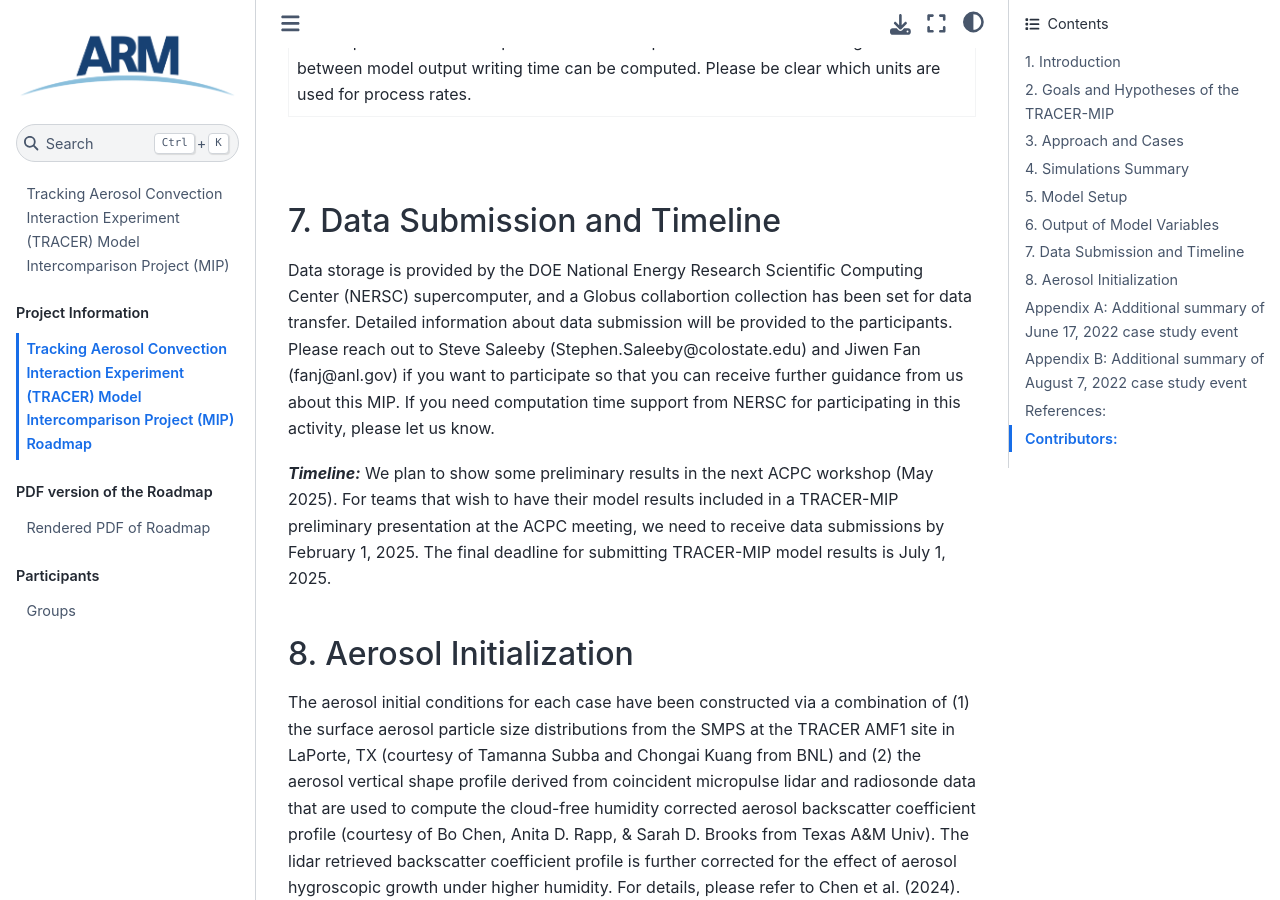
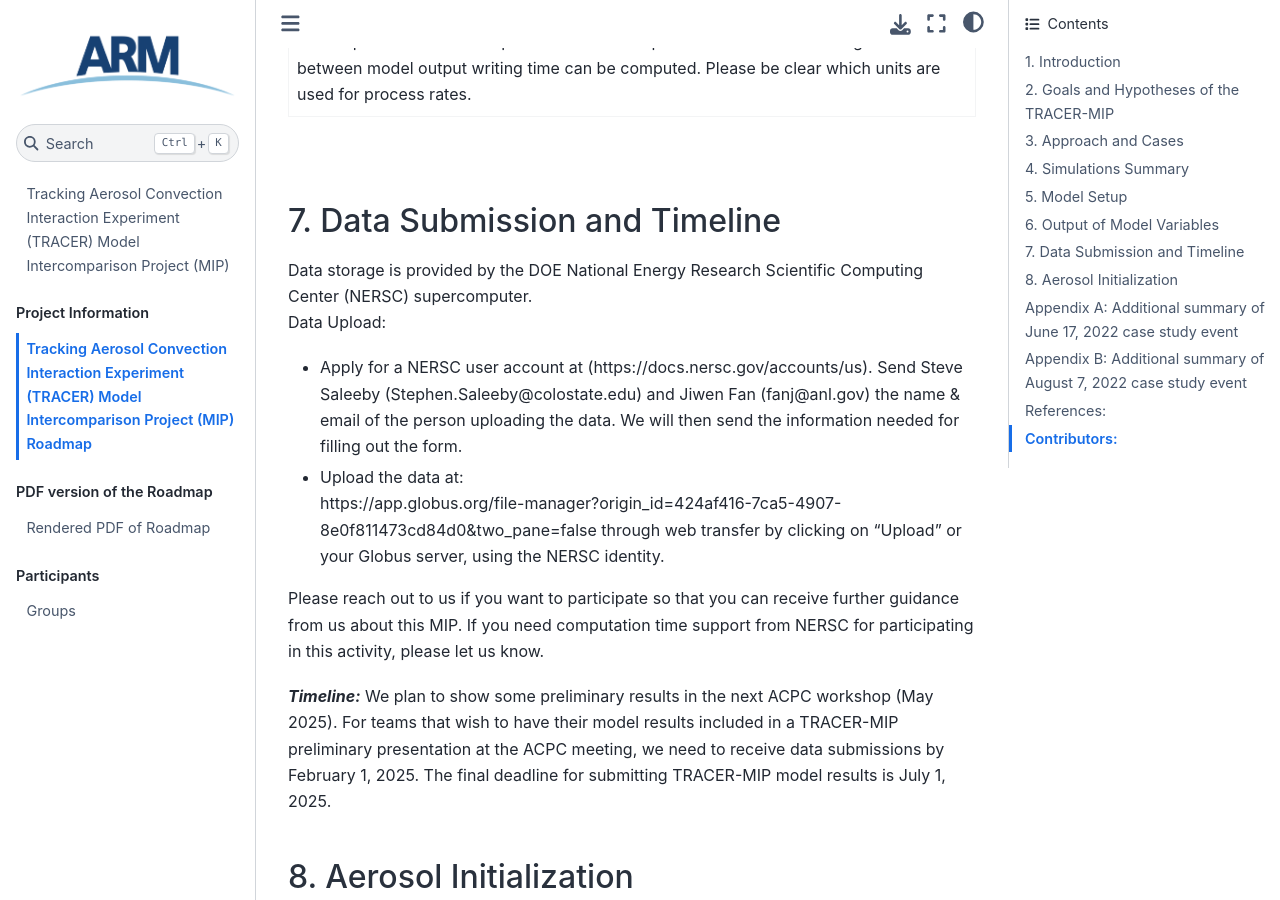
Before and after one commit to ARM-Synergy/tracer-mip, a Jupyter Book: the page built from Roadmap.md, in a window 1280 px wide and 900 px high, scrolled down 9421 px. Built offline with Jupyter Book 1.0.4 settings and Sphinx 7.4.7 and the Sphinx Book theme 1.1.4, drawn with Linux system fonts in a browser that asks for light colours.

Commit message:
Update Roadmap.md

```diff
--- a/Roadmap.md
+++ b/Roadmap.md
@@ -149,7 +149,13 @@ Table 2 describes the necessary model variables to output and the associated uni
 
 
 ## 7. Data Submission and Timeline
-Data storage is provided by the DOE National Energy Research Scientific Computing Center (NERSC) supercomputer, and a Globus collabortion collection has been set for data transfer. Detailed information about data submission will be provided to the participants. Please reach out to Steve Saleeby (Stephen.Saleeby@colostate.edu) and Jiwen Fan (fanj@anl.gov) if you want to participate so that you can receive further guidance from us about this MIP.  If you need computation time support from NERSC for participating in this activity, please let us know.
+Data storage is provided by the DOE National Energy Research Scientific Computing Center (NERSC) supercomputer. <br>
+Data Upload:
+* Apply for a NERSC user account at (https://docs.nersc.gov/accounts/us). Send Steve Saleeby (Stephen.Saleeby@colostate.edu) and Jiwen Fan (fanj@anl.gov) the name & email of the person uploading the data. We will then send the information needed for filling out the form.
+* Upload the data at: <br>
+https://app.globus.org/file-manager?origin_id=424af416-7ca5-4907-8e0f811473cd84d0&two_pane=false through web transfer by clicking on “Upload” or your Globus server, using the NERSC identity.
+
+Please reach out to us if you want to participate so that you can receive further guidance from us about this MIP. If you need computation time support from NERSC for participating in this activity, please let us know.
 
 ***Timeline:*** We plan to show some preliminary results in the next ACPC workshop (May 2025). For teams that wish to have their model results included in a TRACER-MIP preliminary presentation at the ACPC meeting, we need to receive data submissions by February 1, 2025. The final deadline for submitting TRACER-MIP model results is July 1, 2025.
 
```
